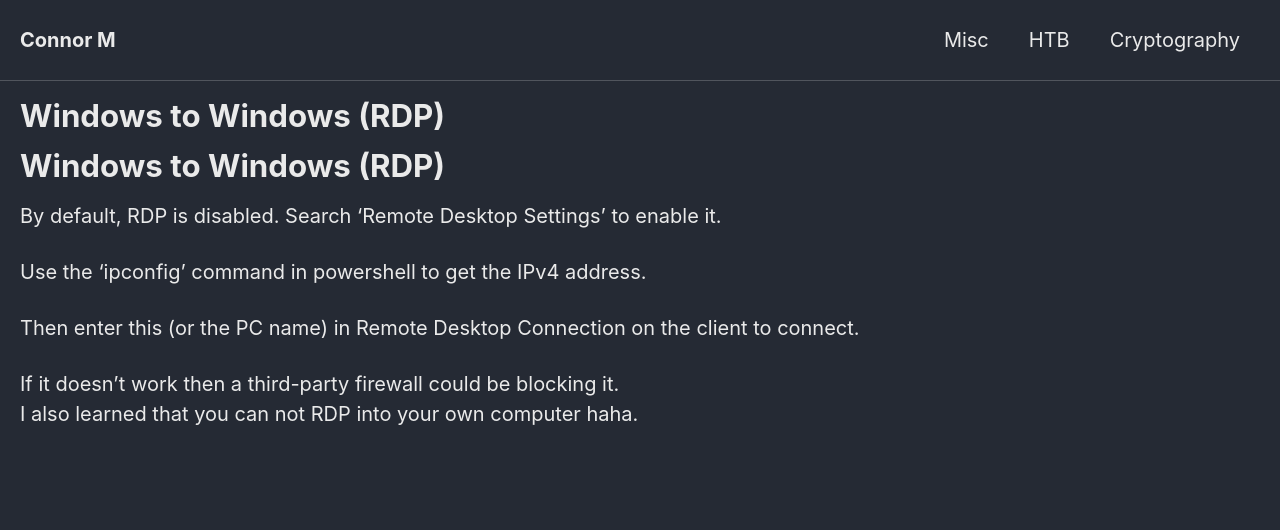
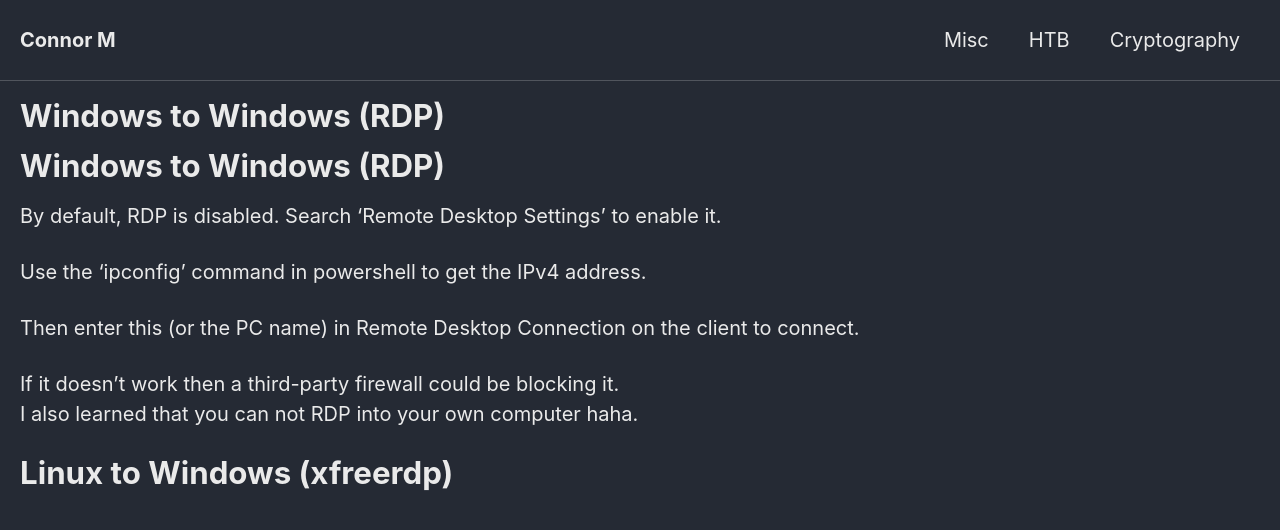
Before and after one commit to Connor-McCartney/Connor-McCartney.github.io, a Jekyll site: the page built from _pages/misc/remoting.md, in a window 1280 px wide. Shown: the top 530 px of the page. Built offline with Jekyll 4.4.1, drawn with Linux system fonts in a browser that asks for light colours; cached includes are drawn as plain includes; our own code applies the rules of GitHub Pages for plain Markdown files.

Commit message:
Update remoting.md

```diff
--- a/_pages/misc/remoting.md
+++ b/_pages/misc/remoting.md
@@ -10,3 +10,6 @@ Then enter this (or the PC name) in Remote Desktop Connection on the client to c
 
 If it doesn't work then a third-party firewall could be blocking it. <br>
 I also learned that you can not RDP into your own computer haha.
+
+
+# Linux to Windows (xfreerdp)
```
